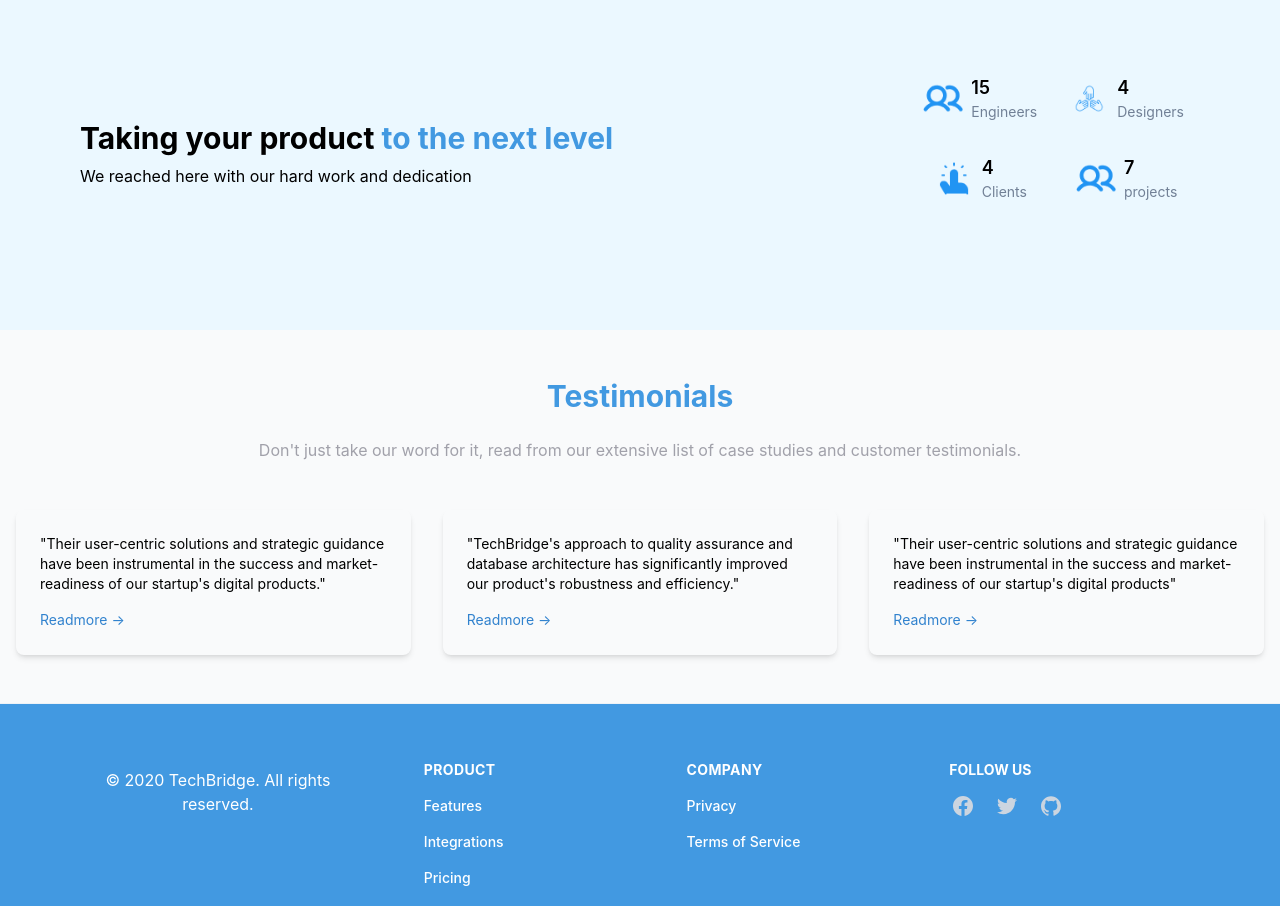
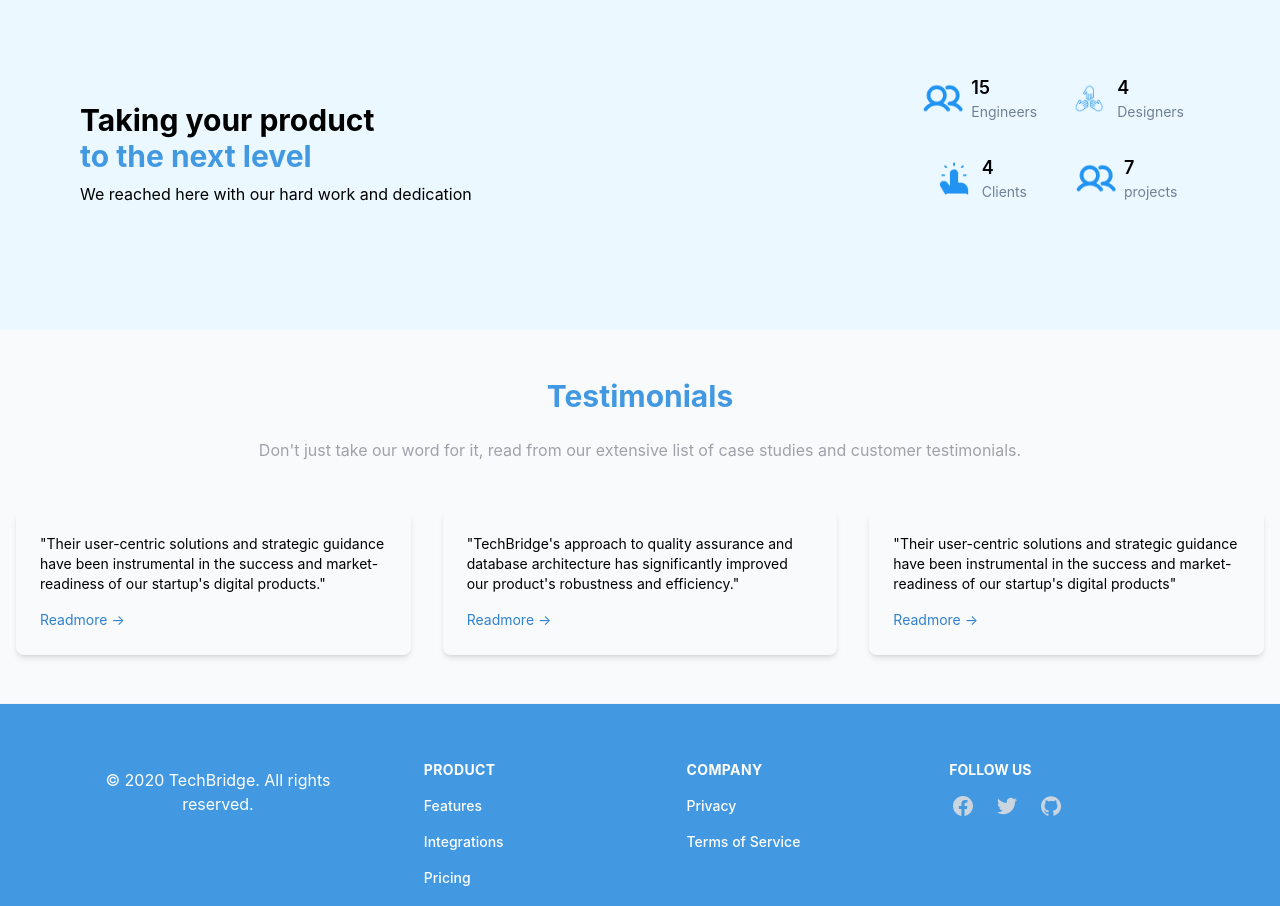
Before and after one commit to Gibson10/techbridge, a React (Create React App) app: page / in a window 1280 px wide. Shown: the part 2100-3006 px from the top of the page. Built offline with nearby package versions, Linux system fonts and the light colour scheme.

Commit message:
new changes

```diff
--- a/src/Components/StatsSection.js
+++ b/src/Components/StatsSection.js
@@ -7,7 +7,9 @@ const StatsSection = () => {
         <div>
           <h2 className="text-2xl lg:text-3xl font-bold ">
             Taking your product{" "}
-            <span className="text-blue-500">to the next level</span>
+          </h2>
+          <h2 className="text-2xl lg:text-3xl text-blue-500 font-bold ">
+            to the next level{" "}
           </h2>
           <p className="text-sm lg:text-base  mt-2 mb-8 lg:mb-0">
             We reached here with our hard work and dedication
```
